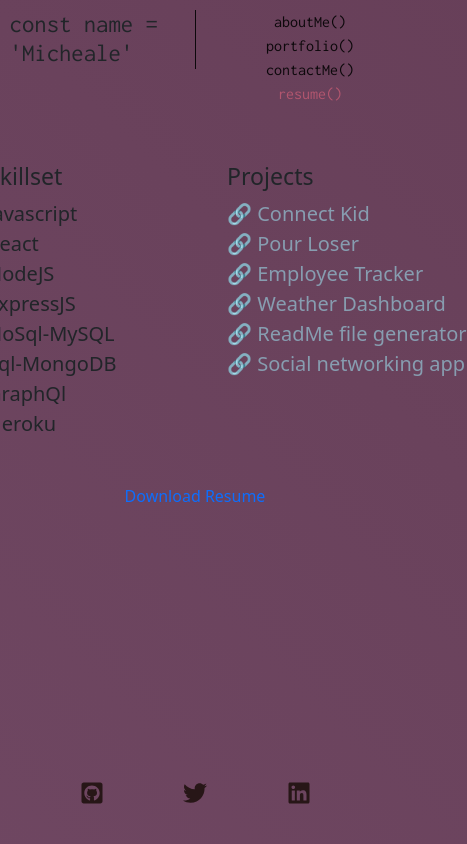
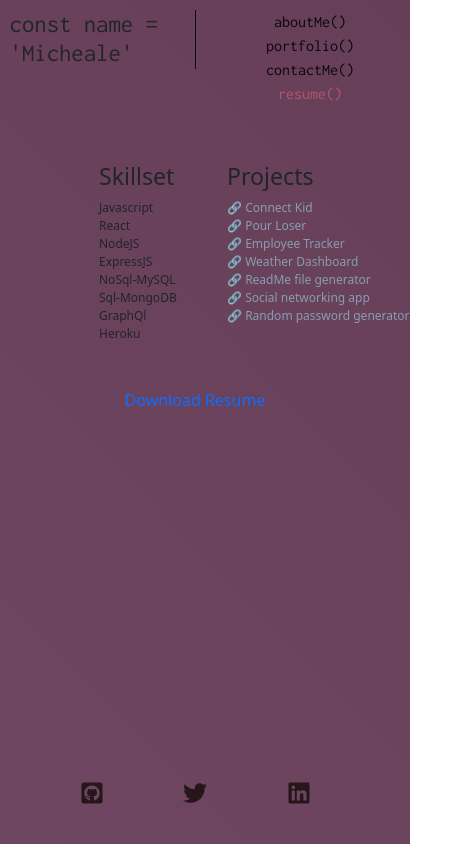
Before and after one commit to MikeTigray/react-portfolio, a React (Create React App) app: page /resume in a window 390 px wide. Shown: the whole page, 467 px wide, since content can reach past the window. Built offline with nearby package versions, Linux system fonts and the light colour scheme.

Commit message:
edited media queries for resume component

```diff
--- a/src/components/Resume/Resume.css
+++ b/src/components/Resume/Resume.css
@@ -13,6 +13,7 @@
 .item li {
   list-style: none;
   font-size: 20px;
+  white-space: nowrap;
 }
 .item li ::before {
   content: "🔗 ";
@@ -29,9 +30,10 @@
 }
 @media screen and (max-width: 650px) {
   .item {
-    width: 15rem;
+    width: 8rem;
   }
+
   .item li {
-    white-space: nowrap;
+    font-size: 12px;
   }
 }
--- a/src/components/Resume/Resume.js
+++ b/src/components/Resume/Resume.js
@@ -78,6 +78,15 @@ export default function Resume() {
               Social networking app
             </a>{" "}
           </li>
+          <li>
+            <a
+              target="_blank"
+              rel="noreferrer"
+              href="https://github.com/MikeTigray/random-password-generator"
+            >
+              Random password generator
+            </a>{" "}
+          </li>
         </ul>
       </div>
       <div className="container">
```
